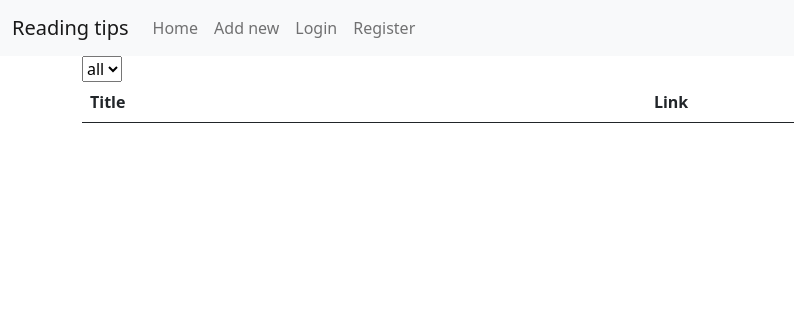
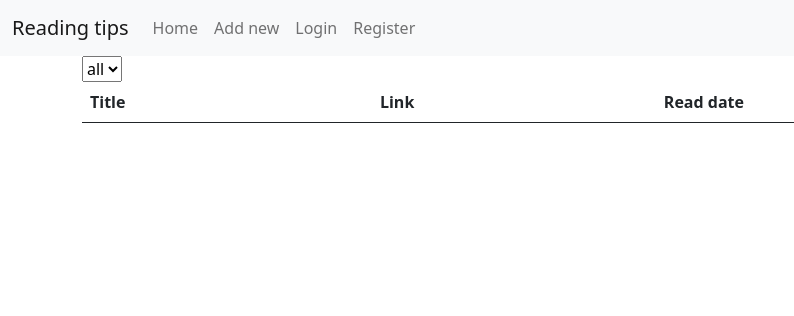
Before and after one commit to uradora/ohtu-miniprojekti-2021, a Flask app: page / in a window 1280 px wide. Shown: the top 316 px of the page, without its empty margins (0-794 px from the left). Run offline with Flask 2, Linux system fonts and the light colour scheme; the visitor is signed in with stand-in values (Sample User, id 1); data comes from the database, SQL or seed files in the repository; data that the repository does not hold is empty.

Commit message:
Add functionality to mark tip as read

```diff
--- a/src/models/readingtip.py
+++ b/src/models/readingtip.py
@@ -12,6 +12,7 @@ class ReadingTip(db.Model):
     id = db.Column(db.Integer, primary_key = True)
     title = db.Column(db.String(80), nullable = False)
     link = db.Column(db.String(80), nullable = False)
+    read = db.Column(db.String(20), nullable = True)
     user_id = db.Column(db.Integer, db.ForeignKey('user.id'))
     user = db.relationship('User', backref=db.backref('tips', lazy=True))
     tags = db.relationship("Tag", secondary = tips_to_tags_table, backref=db.backref("tips"))
--- a/src/repositories/readingtip_repository.py
+++ b/src/repositories/readingtip_repository.py
@@ -32,4 +32,8 @@ class ReadingTipRepository:
         amount = ReadingTip.query.filter_by(user=user, title=title).count()
         return amount > 0
 
+    def read_tip(self, tip, date):
+        ReadingTip.query.filter_by(id=tip.id).update({"read":date})
+        db.session.commit()
+
 readingtip_repository = ReadingTipRepository()
--- a/src/routes.py
+++ b/src/routes.py
@@ -57,6 +57,14 @@ def delete_tip(id):
         flash("Delete failed")
         return redirect("/")
 
+@app.route("/readtip/<id>")
+def read_tip(id):
+    if readingtip_service.read_tip(id):
+        return redirect("/")
+    else:
+        flash("Marking tip as read failed")
+        return redirect("/")
+
 @app.route("/")
 def userpage():
     if user_service.is_authenticated():
--- a/src/services/readingtip_service.py
+++ b/src/services/readingtip_service.py
@@ -3,6 +3,7 @@ from models.tag import Tag
 from login import (login_service as default_login_service)
 from repositories.readingtip_repository import (readingtip_repository as default_repository)
 from repositories.tag_repository import (tag_repository as default_tag_repository)
+from datetime import datetime
 
 class ReadingTipService:
     def __init__(self, readingtip_repository=default_repository,
@@ -62,6 +63,16 @@ class ReadingTipService:
         else:
             return False
 
+    def read_tip(self, tip_id):
+        assert self._login_service.is_authenticated()
+        tip = self._readingtip_repository.get_tip(tip_id)
+        if tip.user == self._login_service.current_user() and not tip.read:
+            date = datetime.now().strftime("%d/%m/%Y, %H:%M")
+            self._readingtip_repository.read_tip(tip, date)
+            return True
+        else:
+            return False
+
     def get_tip(self, tip_id):
         assert self._login_service.is_authenticated()
         tip = self._readingtip_repository.get_tip(tip_id)
--- a/src/templates/userpage.html
+++ b/src/templates/userpage.html
@@ -16,6 +16,7 @@
             <tr>
                 <th scope="col">Title</th>
                 <th scope="col">Link</th>
+                <th scope="col">Read date</th>
             </tr>
         </thead>
 
@@ -24,11 +25,16 @@
             <tr>
                 <td colspan="1">{{ tip.title }}</td>
                 <td colspan="1"> <a href="{{ tip.link }}">{{ tip.link }}</a> </td>
+                <td colspan="1">{% if tip.read %} {{ tip.read }} {% endif %}</td>
                 <td colspan="1">
                     <a href="/deletetip/{{tip.id}}" class="btn btn-outline-primary">Remove</a>
                 </td>
                 <td colspan="1">
                     <a href="/changetip/{{tip.id}}" class="btn btn-outline-primary">Edit</a>
+                </td>
+                <td colspan="1">
+                    <a href="/readtip/{{tip.id}}" class="btn btn-outline-primary">Mark as read</a>
+>>>>>>> a040e7b (Add functionality to mark tip as read)
                 </td>
             </tr>
             {% endfor %}
```
